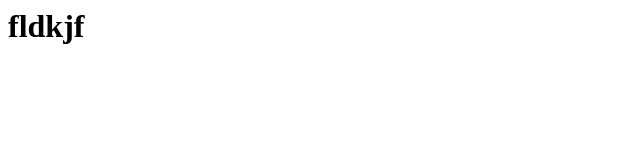
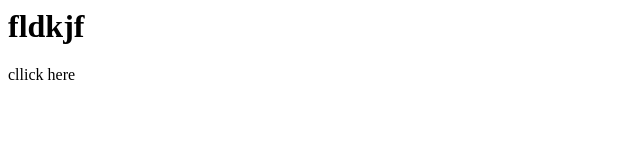
Before and after one commit to GandhasiriSandeep/none, a plain HTML site: page index.html in a window 1280 px wide. Shown: the full height of the page, 0-640 px from the left. Drawn offline with nearby package versions, Linux system fonts and the light colour scheme.

Commit message:
commit 3

```diff
--- a/index.html
+++ b/index.html
@@ -12,5 +12,6 @@ function OpenPopUpwindow(){
 </script>
 <body>
 <h1 onclick="OpenPopUpwindow()">fldkjf</h1>
+<p>cllick here </p>
 </body
 </html>
```
